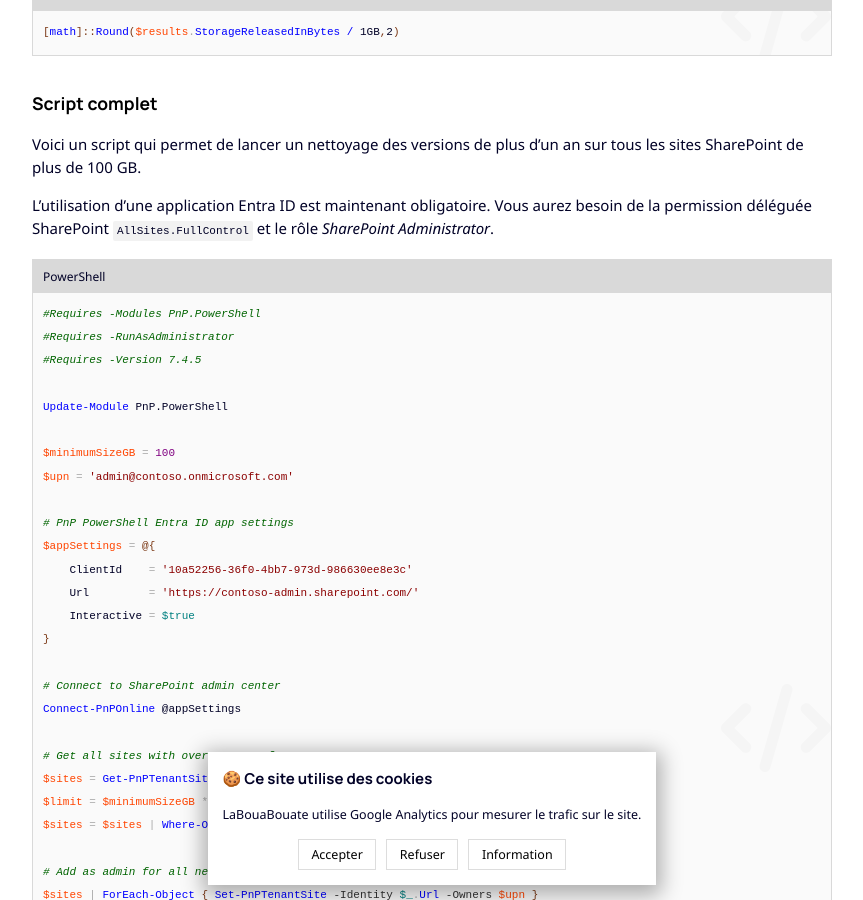
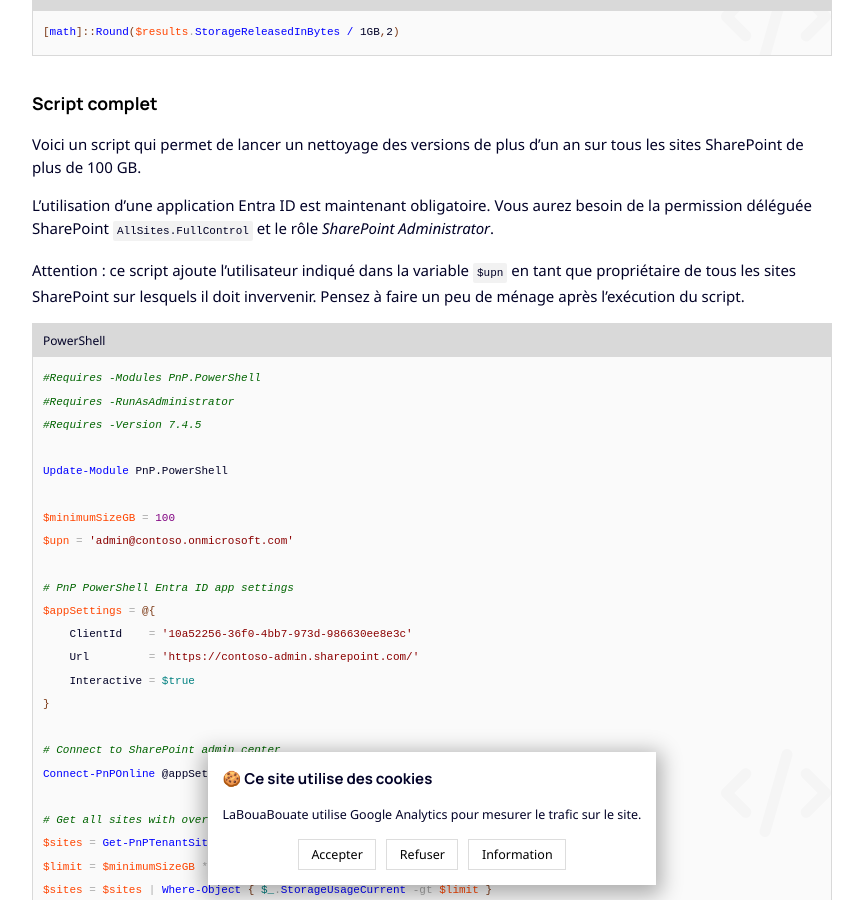
Before and after one commit to leobouard/leobouard.github.io, a Jekyll site: the page built from _posts/2024-07-11-le-versioning-sur-sharepoint.md, in a window 1280 px wide and 900 px high, scrolled down 5882 px. Shown: the whole window, without its empty margins (208-1071 px from the left). Built offline with Jekyll 4.4.1, drawn with Linux system fonts in a browser that asks for light colours; nearby versions of some CDN libraries; some web fonts are replaced.

Commit message:
Update posts

````diff
--- a/_posts/2024-07-11-le-versioning-sur-sharepoint.md
+++ b/_posts/2024-07-11-le-versioning-sur-sharepoint.md
@@ -218,6 +218,8 @@ Voici un script qui permet de lancer un nettoyage des versions de plus d'un an s
 
 L'utilisation d'une application Entra ID est maintenant obligatoire. Vous aurez besoin de la permission déléguée SharePoint `AllSites.FullControl` et le rôle *SharePoint Administrator*.
 
+Attention : ce script ajoute l'utilisateur indiqué dans la variable `$upn` en tant que propriétaire de tous les sites SharePoint sur lesquels il doit invervenir. Pensez à faire un peu de ménage après l'exécution du script.
+
 ```powershell
 #Requires -Modules PnP.PowerShell
 #Requires -RunAsAdministrator
````
Also changed, not shown: _posts/2024-10-10-mettre-a-jour-ddpp.md (renamed from _posts/2024-09-26-mettre-a-jour-ddpp.md).
